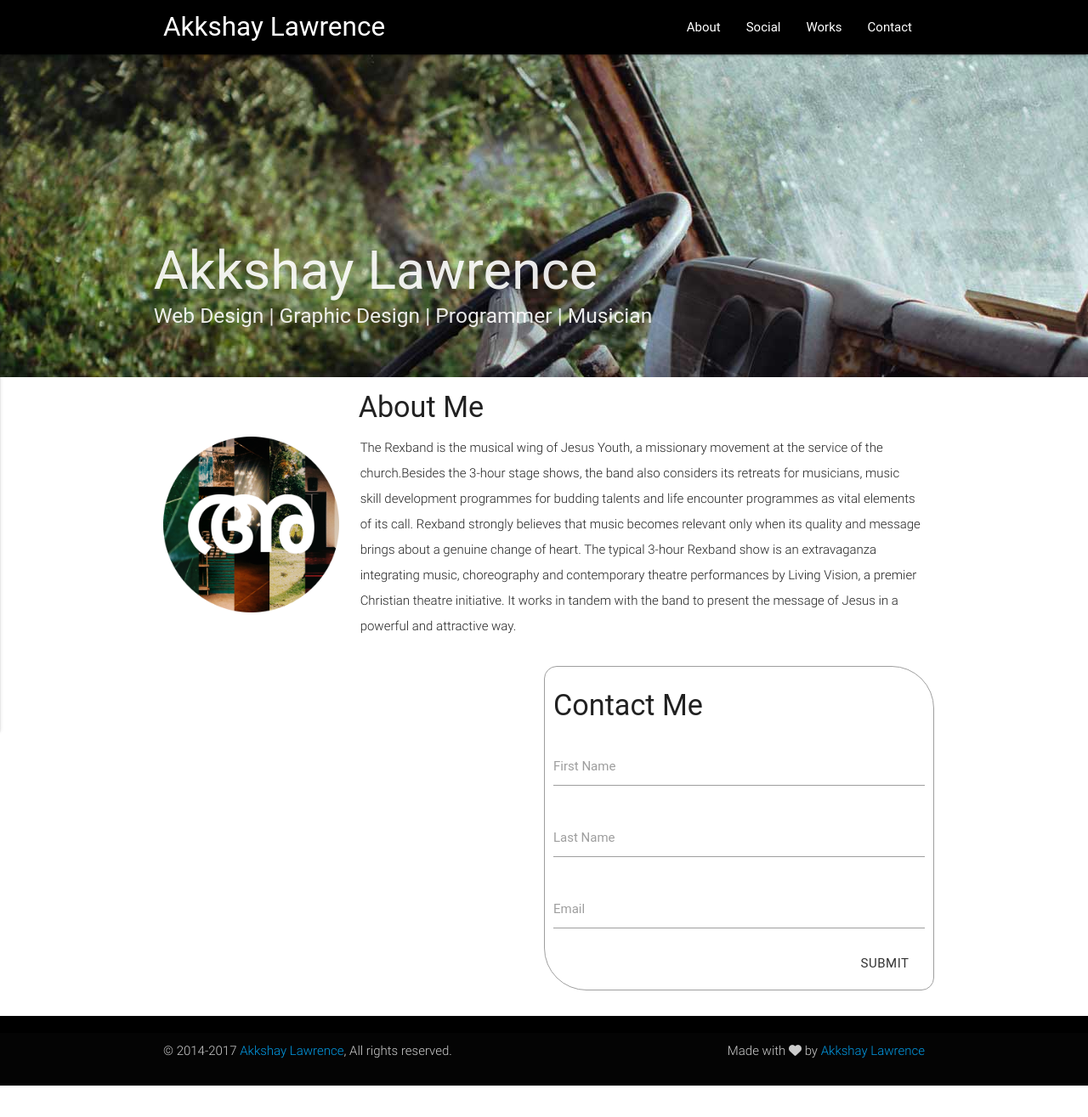
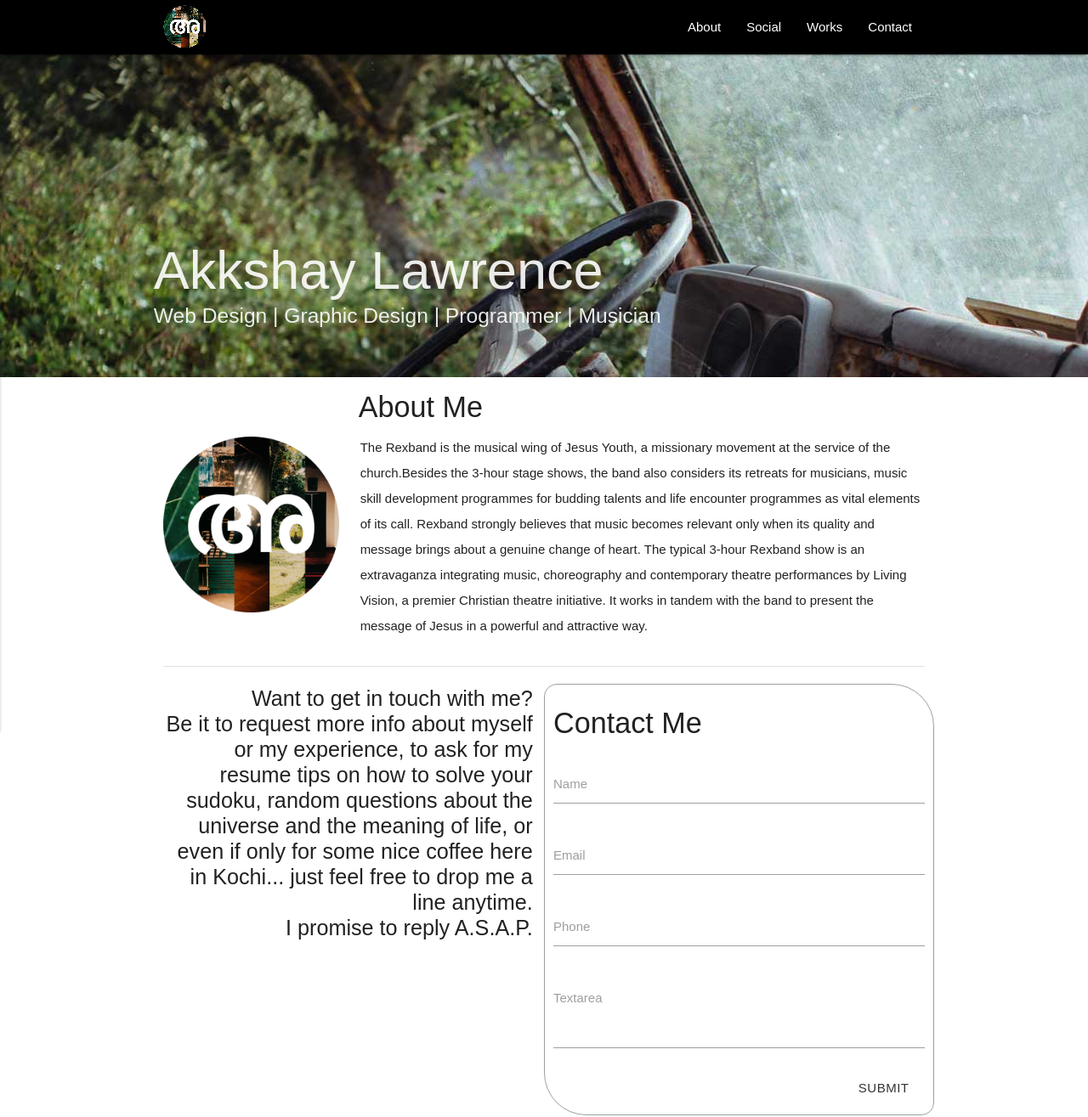
Before and after one commit to akkshaylawrence/Portfolio, a website: page app/index.html in a window 1280 px wide. Shown: the top 1315 px of the page at 85% size. Before the commit the page ends 1278 px from the top, so only its background shows below. Drawn offline with nearby package versions, Linux system fonts and the light colour scheme; a web font is replaced by a local one.

Commit message:
More Design changes.
1. Updated font.
2. Finalised contact form.
3. Added Logo.

```diff
--- a/app/css/main.css
+++ b/app/css/main.css
@@ -2,6 +2,13 @@ body {
     display: flex;
     min-height: 100vh;
     flex-direction: column;
+    font-family: 'Muli', sans-serif;
+}
+.brand-logo {
+    margin-top: 3px;
+    margin-bottom: 5px;
+    height: 50px;
+    width: auto;
 }
 p {
     line-height: 2rem;
@@ -58,6 +65,9 @@ footer.page-footer {
     padding-left: 0px !important;
     margin-bottom: 0px !important;
 }
+#contact{
+    margin-top: 20px;
+}
 #contactus>.row.contact>.col.s12>.row {
     margin-bottom: 3px !important;
 }
--- a/app/index.html
+++ b/app/index.html
@@ -13,29 +13,27 @@
     <meta name="apple-mobile-web-app-status-bar-style" content="black">
     <link href="css/materialize.min.css" type="text/css" rel="stylesheet" media="screen,projection" />
     <link href="css/main.css" type="text/css" rel="stylesheet" media="screen,projection" />
+    <link href="https://fonts.googleapis.com/css?family=Muli" rel="stylesheet">
 </head>
 
 <body data-spy="scroll" data-target=".navbar">
     <div class="navbar-fixed">
         <nav class="black" role="navigation">
             <div class="nav-wrapper container">
-                <a id="logo-container" href="#" class="brand-logo">Akkshay Lawrence</a>
+                <a id="logo-container" href="#" class="brand-logo"><img class="brand-logo" src="images/icon.png" alt=""></a>
                 <ul class="right hide-on-med-and-down">
                     <li><a href="#about">About</a></li>
                     <li><a href="#social">Social</a></li>
                     <li><a href="#work">Works</a></li>
                     <li><a href="#contact">Contact</a></li>
                 </ul>
-                <a href="#" data-activates="nav-mobile" class="button-collapse"><i class="material-icons">menu</i></a>
+                <a href="#" data-activates="nav-mobile" class="button-collapse"><i class="fa fa-bars" aria-hidden="true"></i></a>
             </div>
         </nav>
     </div>
     <ul id="nav-mobile" class="side-nav">
         <li>
             <div class="userView">
-                <div class="background">
-                    <img src="images/office.jpg" />
-                </div>
                 <a href="#!user"><img class="circle" src="images/AA.png"></a>
             </div>
         </li>
@@ -64,7 +62,7 @@
             </div>
             <div class="col s12 m9 l9">
                 <h4>About Me</h4>
-                <p class="left-align light">The Rexband is the musical wing of Jesus Youth, a missionary movement at the service of the church.Besides
+                <p class="left-align">The Rexband is the musical wing of Jesus Youth, a missionary movement at the service of the church.Besides
                     the 3-hour stage shows, the band also considers its retreats for musicians, music skill development programmes
                     for budding talents and life encounter programmes as vital elements of its call. Rexband strongly believes
                     that music becomes relevant only when its quality and message brings about a genuine change of heart.
@@ -74,9 +72,12 @@
                 </p>
             </div>
         </div>
+        <div class="divider"></div>
         <div id="contact" class="row">
             <div class="col s12 l6 hide-on-med-and-down">
-
+                <p class="right-align flow-text">
+                    Want to get in touch with me?<br/>Be it to request more info about myself or my experience, to ask for my resume tips on how to solve your sudoku, random questions about the universe and the meaning of life, or even if only for some nice coffee here in Kochi... just feel free to drop me a line anytime.<br/>I promise to reply A.S.A.P.
+                </p>
             </div>
             <div id="contactus" class="col s12 m12 l6">
                 <h4>Contact Me</h4>
@@ -84,20 +85,26 @@
                     <form class="col s12">
                         <div class="row">
                             <div class="input-field col s12">
-                                <input id="first_name" type="text" />
-                                <label for="first_name">First Name</label>
-                            </div>
-                        </div>
-                        <div class="row">
-                            <div class="input-field col s12">
-                                <input id="last_name" type="text" />
-                                <label for="last_name">Last Name</label>
+                                <input id="Name" type="text" />
+                                <label for="Name">Name</label>
                             </div>
                         </div>
                         <div class="row">
                             <div class="input-field col s12">
                                 <input id="email" type="email" class="validate" />
                                 <label for="email" data-error="Not a valid email ID">Email</label>
+                            </div>
+                        </div>
+                        <div class="row">
+                            <div class="input-field col s12">
+                                <input id="phone" type="text" />
+                                <label for="phone">Phone</label>
+                            </div>
+                        </div>
+                        <div class="row">
+                            <div class="input-field col s12">
+                                <textarea id="message" class="materialize-textarea"></textarea>
+                                <label for="message">Textarea</label>
                             </div>
                         </div>
                         <div class="row">
@@ -125,11 +132,7 @@
 </body>
 <script src="https://code.jquery.com/jquery-2.1.1.min.js"></script>
 <script src="js/materialize.min.js"></script>
-<script src="https://www.gstatic.com/firebasejs/4.1.2/firebase-app.js"></script>
-<script src="https://www.gstatic.com/firebasejs/3.1.0/firebase-database.js"></script>
-<script src="js/fbinit.js"></script>
 <script src="js/init.js"></script>
-<script src="js/form.js"></script>
 <script src="https://use.fontawesome.com/03a4b7b82e.js"></script>
 
 </html>
```
Also changed, not shown: app/images/favicon.png (added), app/images/icon.png (added).
